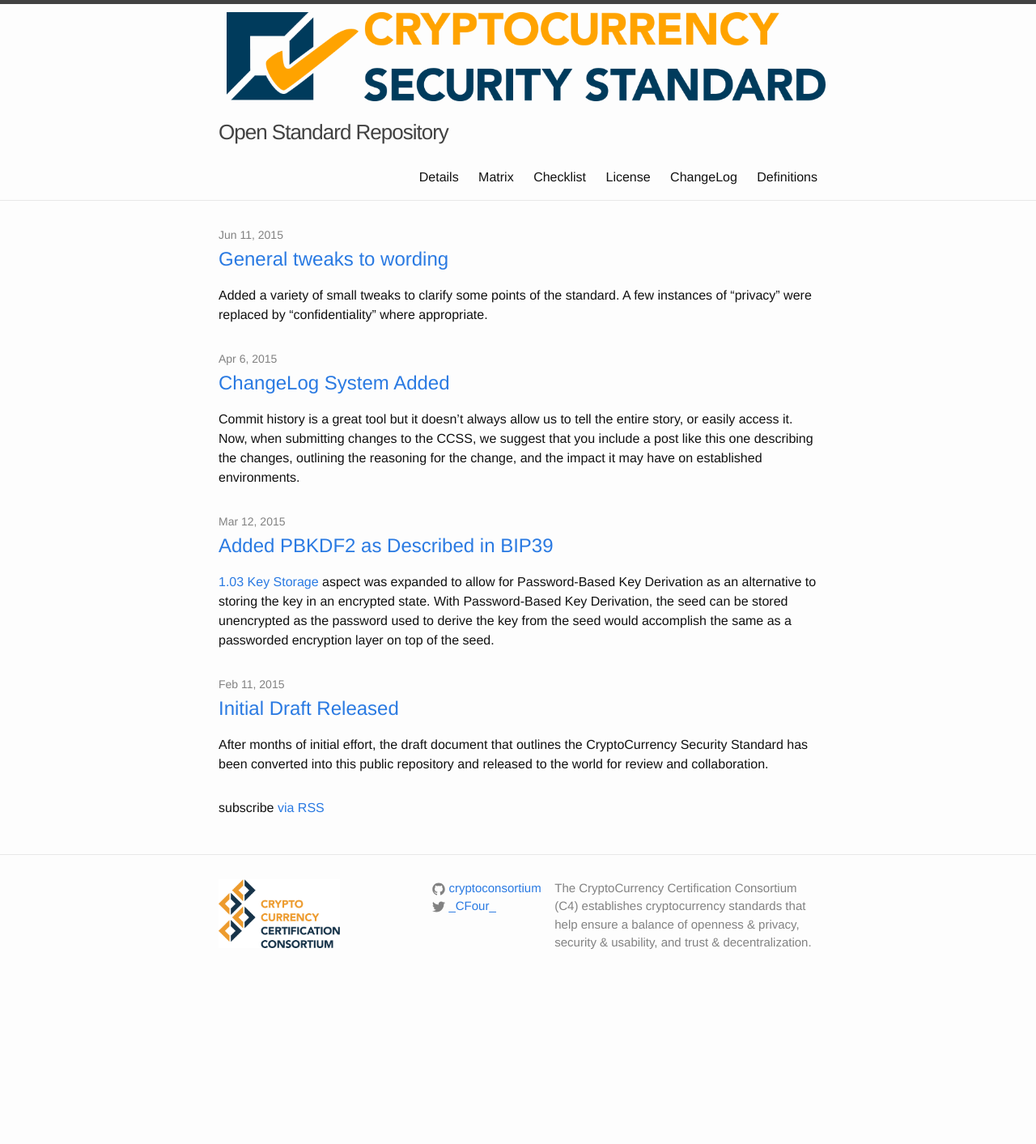
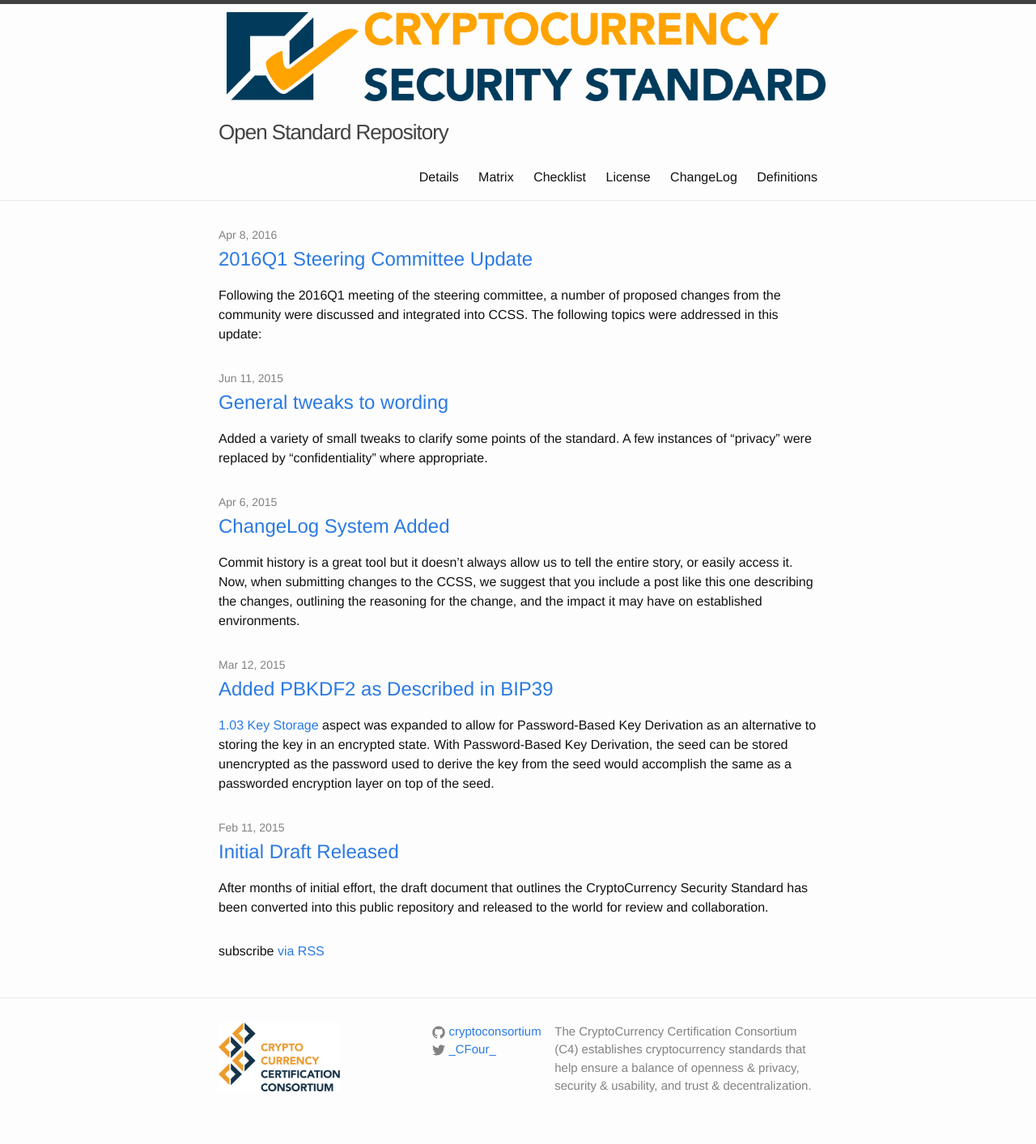
Before and after one commit to CryptoConsortium/CCSS, a Jekyll site: the page built from 5_changelog.html, in a window 1280 px wide. Shown: the whole page at 81% size. Built offline with Jekyll 4.4.1, drawn with Linux system fonts in a browser that asks for light colours; before the commit the page ends 1236 px from its top, so only the background shows below that.

Commit message:
Added new changelog entry for 2016Q1 steering committee changes. Merged EMP aspect into environment aspect

```diff
--- /dev/null
+++ b/_posts/2016-04-08-many-updates.md
@@ -0,0 +1,51 @@
+---
+layout: post
+title: 2016Q1 Steering Committee Update
+tags: [emp, key creation, faq, acc]
+author: Michael Perklin
+---
+
+Following the 2016Q1 meeting of the steering committee, a number of proposed changes from the community were discussed and integrated into CCSS.  The following topics were addressed in this update:
+
+* EMP and environmental protection of stored keys
+* Entropy pools during key creation
+* A FAQ that lists ancilliary risks that are not directly under the scope of CCSS (i.e. fork handling, dust transaction handling, etc.)
+* Authenticated communication channels
+
+### Contributors
+
+[C4](https://cryptoconsortium.org)
+
+* Joshua McDougall
+* Michael Perklin
+
+[BitGo](https://bitgo.com)
+
+* Mike Belshe
+
+[Ciphrex](http://ciphrex.com)
+
+* Eric Lombrozo
+
+[Deloitte](http://deloitte.ca)
+
+* Glen Bruce
+
+[Gem](https://gem.co)
+
+* Matt Smith
+
+[PwC](http://pwc.com)
+
+* EJ Hilbert
+
+
+
+### Additional Contributors
+* Andreas M. Antonopoulos (Third Key Solutions)
+* Peter Todd
+* Taulant Ramabaja
+* Jameson Lopp
+* Luke Dash-jr
+* DexX7
+* Bryan Bishop
```
Also changed, not shown: _data/aspects/103-KeyStorage.yml (+1 -8 lines).
